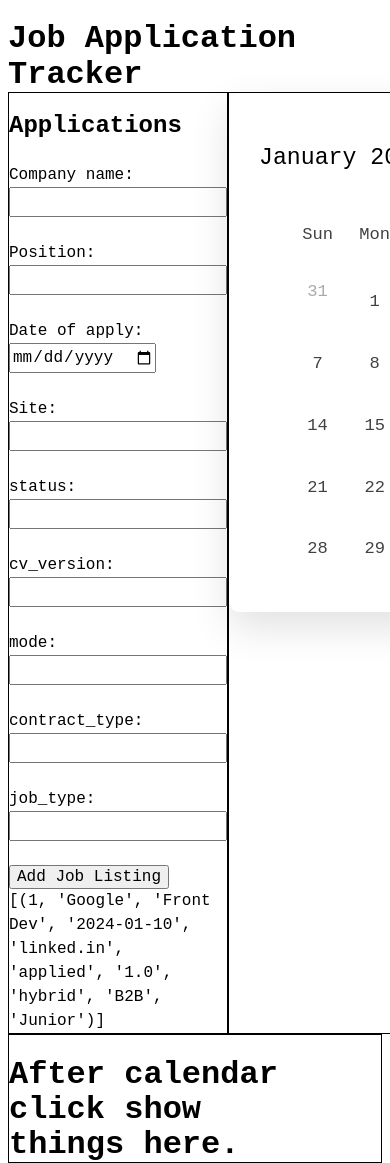
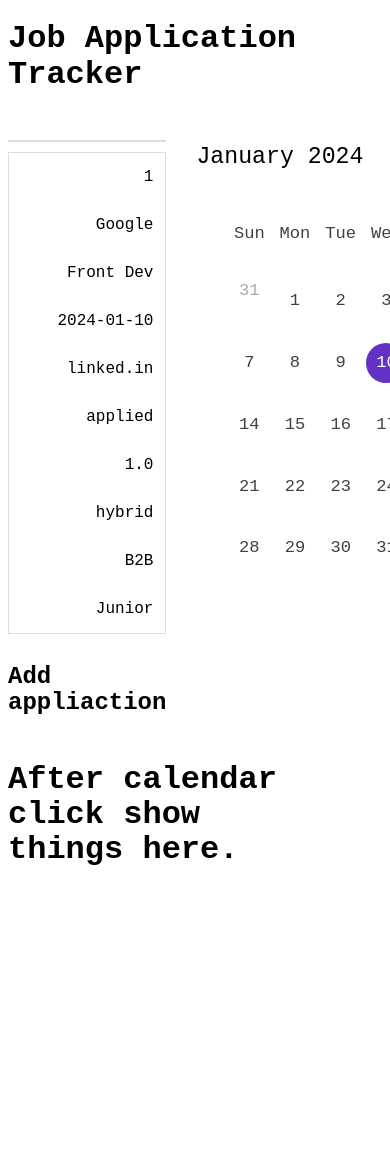
Before and after one commit to MichalKleban/Programowanie-obiektowe-Job-Application-Tracker, a Flask app: page / in a window 390 px wide; the page is wider, and only the part inside the window is pictured. After the commit the page ends 865 px from the top of that part, so only its background shows below. Run offline with Flask 3, Linux system fonts and the light colour scheme; data comes from the database, SQL or seed files in the repository; both versions use the stored data as it was after the commit.

Commit message:
form table

```diff
--- a/static/styles/style.css
+++ b/static/styles/style.css
@@ -77,30 +77,74 @@ textarea:not([rows]) {
     grid-template-columns: 2fr 1fr;
 }
 
-.apps {
-    border: 1px solid black;
+/* Basic table styling */
+table {
+  margin-top: 3rem;
+  border-collapse: collapse;
+  width: 100%;
 }
 
-.schedule {
-    border: 1px solid black;
+th, td {
+  border: 1px solid #dddddd;
+  text-align: left;
+  padding: 12px;
 }
 
-.calendarDialogueBox{
-  border: 1px solid black;
+th {
+  background-color: #f2f2f2;
+  font-weight: bold;
+  color: #333333;
+}
+
+tr:nth-child(even) {
+  background-color: #f9f9f9;
+}
+
+tr:hover {
+  background-color: #d3bffd;
+}
+
+/* Responsive table for smaller screens */
+@media screen and (max-width: 600px) {
+  table {
+      border: 0;
+  }
+
+  table thead th {
+      display: none;
+  }
+
+  table tr {
+      margin-bottom: 10px;
+      display: block;
+      border: 1px solid #dddddd;
+  }
+
+  table td {
+      display: block;
+      text-align: right;
+      border: none;
+  }
+
+  table td::before {
+      content: attr(data-label);
+      font-weight: bold;
+      display: inline-block;
+      width: 50%;
+      margin-left: -50%;
+      padding-right: 5px;
+      text-align: left;
+  }
 }
 
 .calendarDialogue{
-  background: #fff;
   border-radius: 10px;
-  box-shadow: 0 15px 40px rgba(0, 0, 0, 0.12);
 }
 
 .calendar-container {
   margin: 0 auto;
-  background: #fff;
-  width: 30rem;
+  width: 25rem;
   border-radius: 10px;
-  box-shadow: 0 15px 40px rgba(0, 0, 0, 0.12);
 }
 
 .calendar-container header {
--- a/templates/index.html.jinja
+++ b/templates/index.html.jinja
@@ -13,8 +13,7 @@
     </div>
     <div class="main">
         <div class="apps">
-            <h2>Applications</h2><br>
-            <form action="/add_job" method="post">
+            <form action="/add_job" method="post" style="display: none;">
                 <label for="company_name">Company name:</label>
                 <input type="text" id="company_name" name="company_name"><br><br>
 
@@ -51,7 +50,44 @@
                     <button type="button" class="btn-close" data-bs-dismiss="alert" aria-label="Close"></button>
                 </div>
             {% endif %}
-            {{query}}
+            <table>
+                <thead>
+                    <tr>
+                        <th>ID</th>
+                        <th>Company </th>
+                        <th>Position </th>
+                        <th>Date of apply</th>
+                        <th>Site </th>
+                        <th>Status </th>
+                        <th>CV Version</th>
+                        <th>Mode </th>
+                        <th>Contract type</th>
+                        <th>Job level</th>
+                        <!-- Add more headers as needed -->
+                    </tr>
+                </thead>
+                <tbody>
+                    <!-- Static header row -->
+
+                    <!-- Dynamic rows from the query -->
+                    {% for item in query %}
+                    <tr>
+                        <td>{{ item.0 }}</td>
+                        <td>{{ item.1 }}</td>
+                        <td>{{ item.2 }}</td>
+                        <td>{{ item.3 }}</td>
+                        <td>{{ item.4 }}</td>
+                        <td>{{ item.5 }}</td>
+                        <td>{{ item.6 }}</td>
+                        <td>{{ item.7 }}</td>
+                        <td>{{ item.8 }}</td>
+                        <td>{{ item.9 }}</td>
+                        <!-- Add more cells as needed -->
+                    </tr>
+                    {% endfor %}
+                </tbody>
+            </table>
+            <h2>Add appliaction</h2><br>
         </div>
         <div class="schedule">
             <div class="calendar-container">
```
Also changed, not shown: job_application_tracker.db.
